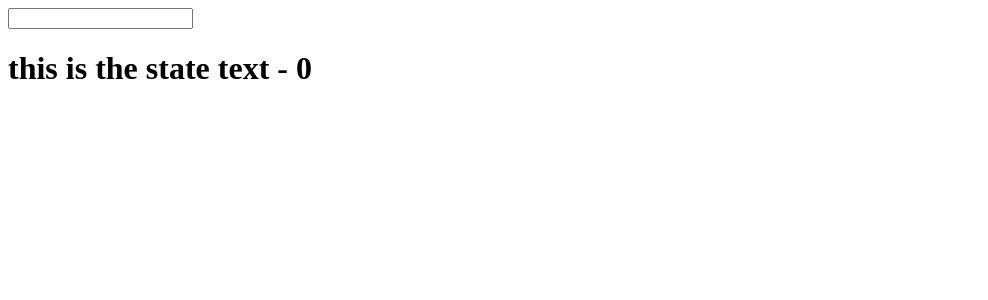
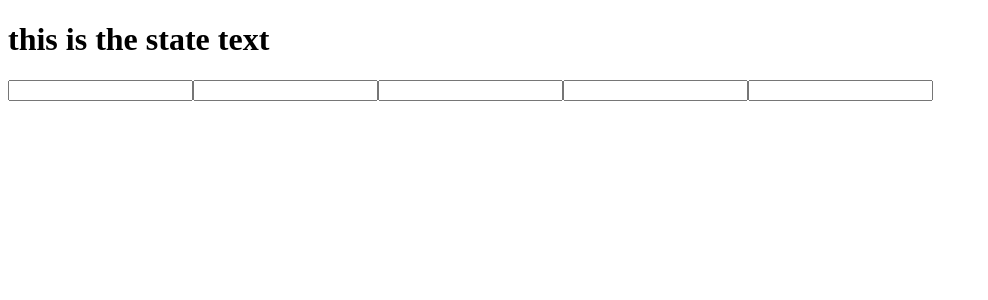
Before and after one commit to maliaaska/Start-Using-React, a React (Create React App) app: page / in a window 1280 px wide. Shown: the top 300 px of the page, without its empty margins (0-988 px from the left). Built offline with nearby package versions, Linux system fonts and the light colour scheme.

Commit message:
widgets working

```diff
--- a/src/App.js
+++ b/src/App.js
@@ -15,13 +15,22 @@ class App extends React.Component {
   render() {
     return (
       <div>
-        <input type="text" onChange={this.update.bind(this)}/>
+        <h1>{this.state.txt}</h1>
+       <Widget update={this.update.bind(this)} />
+       <Widget update={this.update.bind(this)} />
+       <Widget update={this.update.bind(this)} />
+       <Widget update={this.update.bind(this)} />
+       <Widget update={this.update.bind(this)} />
 
-        <h1>{this.state.txt} - {this.state.cat}</h1>
       </div>
     )
   }
 }
+
+const Widget =  (props) =>
+  <input type="text"
+  onChange={props.update}/>
+
 export default App
 
 //     let txt = this.props.txt     let cat = this.props.cat;     return ( <div>
```
